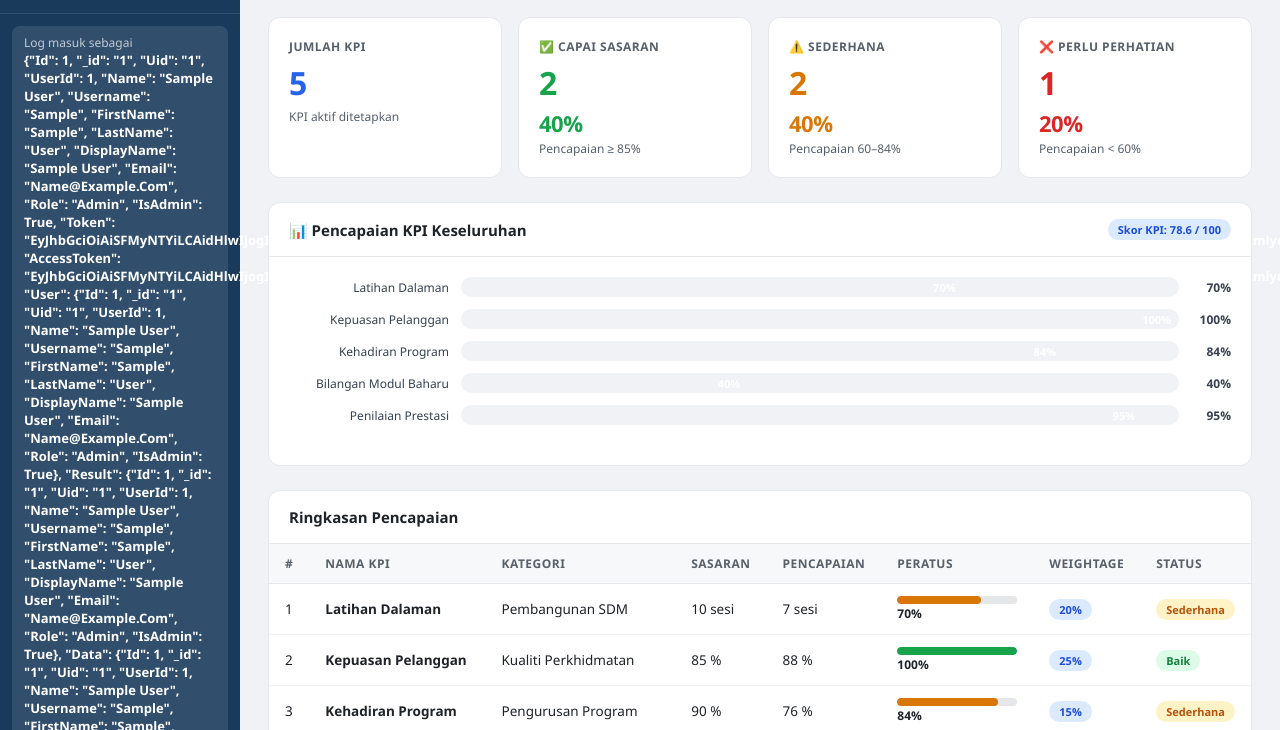
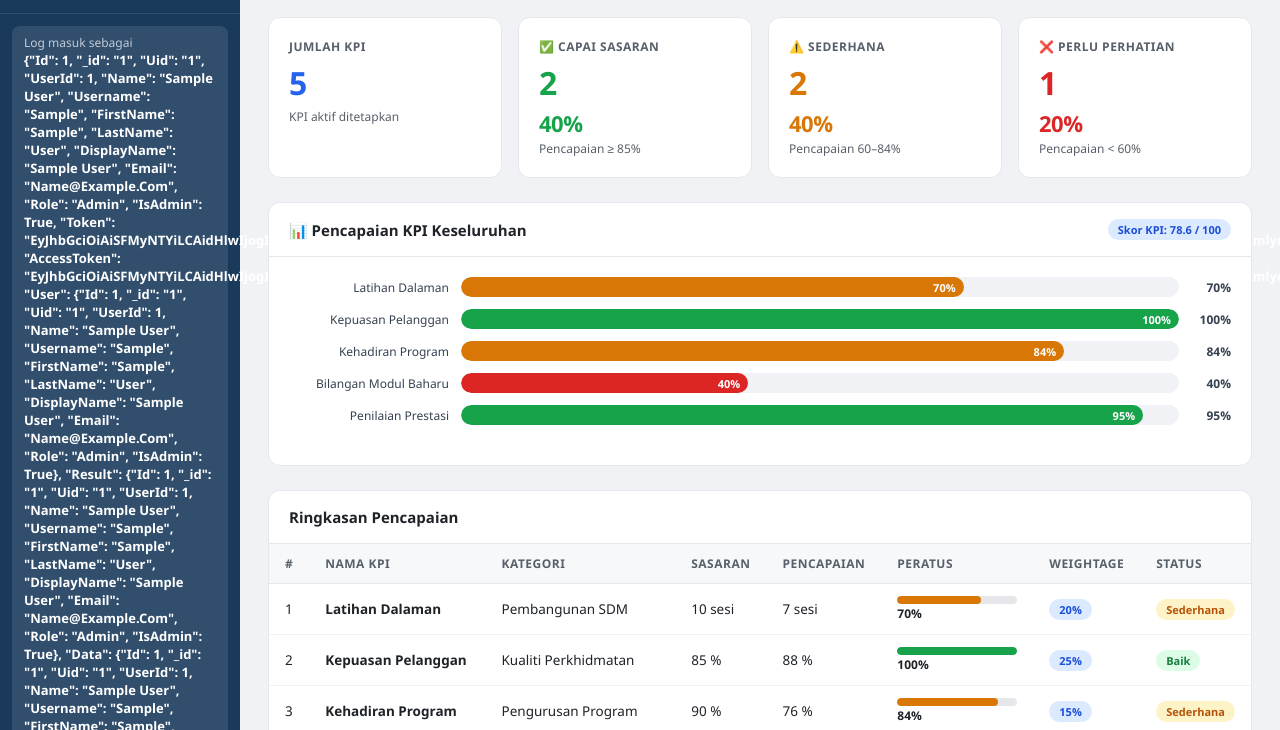
Before and after one commit to rhazes305/MDEC-TrainingBob, a plain HTML site: page kpi-dashboard/admin.html in a window 1280 px wide. Shown: the part 70-800 px from the top of the page. Drawn offline with Linux system fonts and the light colour scheme; sample sign-in values are in the browser's storage.

Commit message:
fix: add colour classes to chart bars (green/orange/red by KPI indicator)

```diff
--- a/kpi-dashboard/css/style.css
+++ b/kpi-dashboard/css/style.css
@@ -135,6 +135,10 @@ tbody td { padding: 12px 16px; font-size: 13.5px; }
 .chart-bar-label { width: 160px; font-size: 12px; color: #374151; text-align: right; flex-shrink: 0; white-space: nowrap; overflow: hidden; text-overflow: ellipsis; }
 .chart-bar-wrap { flex: 1; height: 20px; background: #f0f2f5; border-radius: 99px; overflow: hidden; }
 .chart-bar-fill { height: 100%; border-radius: 99px; display: flex; align-items: center; justify-content: flex-end; padding-right: 8px; font-size: 11px; font-weight: 700; color: #fff; min-width: 30px; transition: width .5s; }
+.chart-bar-fill.green { background: #16a34a; }
+.chart-bar-fill.orange { background: #d97706; }
+.chart-bar-fill.red { background: #dc2626; }
+.chart-bar-fill.blue { background: #2563eb; }
 .chart-bar-pct { width: 40px; font-size: 12px; font-weight: 700; text-align: right; }
 
 /* ===== ALERT ===== */
```
